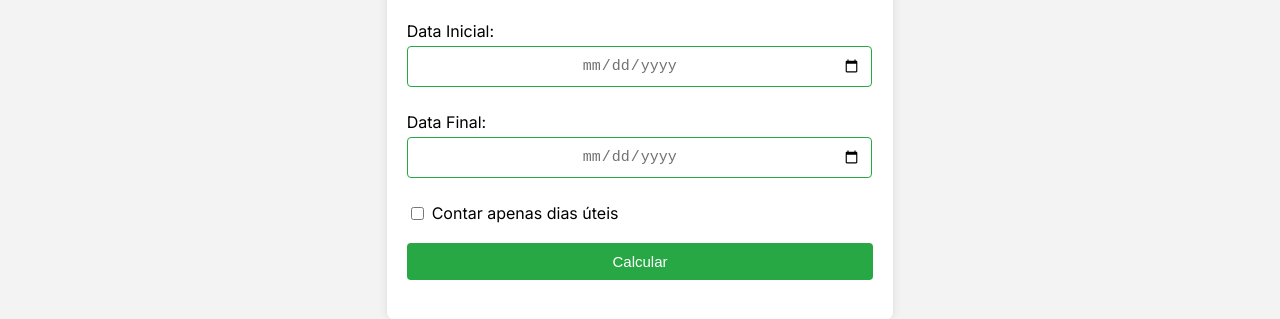
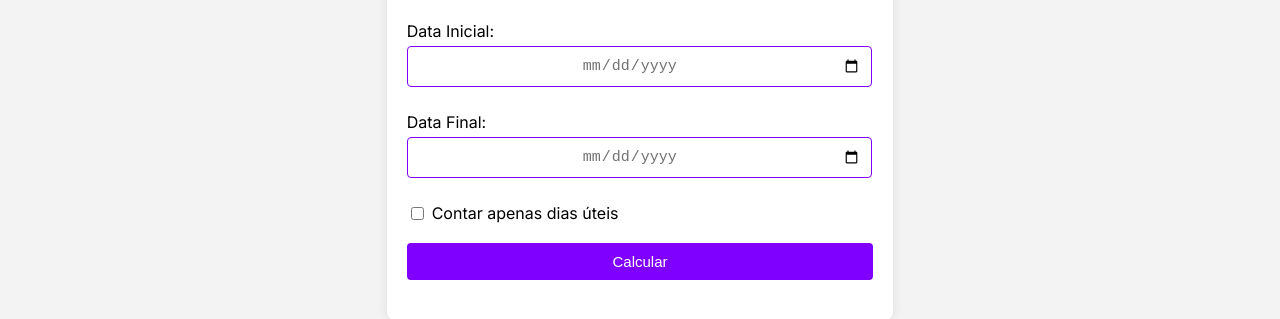
Before and after one commit to PedroHBS822/calculadora3, a plain HTML site: page index.html in a window 1280 px wide. Shown: the part 317-636 px from the top of the page. Drawn offline with Linux system fonts and the light colour scheme.

Commit message:
Update style.css

```diff
--- a/style.css
+++ b/style.css
@@ -32,7 +32,7 @@ input[type="date"] {
     padding: 10px;
     margin-top: 5px;
     margin-bottom: 15px;
-    border: 1px solid #28a745;
+    border: 1px solid #7F00FF;
     border-radius: 4px;
     text-align: center;
     font-size: 15px;
@@ -40,7 +40,7 @@ input[type="date"] {
 }
 
 button {
-    background-color: #28a745;
+    background-color: #7F00FF;
     border-radius: 4px;
     padding: 10px;
     color: white;
@@ -52,7 +52,7 @@ button {
 }
 
 button:hover {
-    background-color: #218838;
+    background-color: #4B0082;
 }
 .checkbox-label {
     display: flex;
@@ -89,7 +89,6 @@ button:hover {
 .logo p {
     font-size: 30px;
     color: #fff;
-
 }
 
 .nav-list {
```
